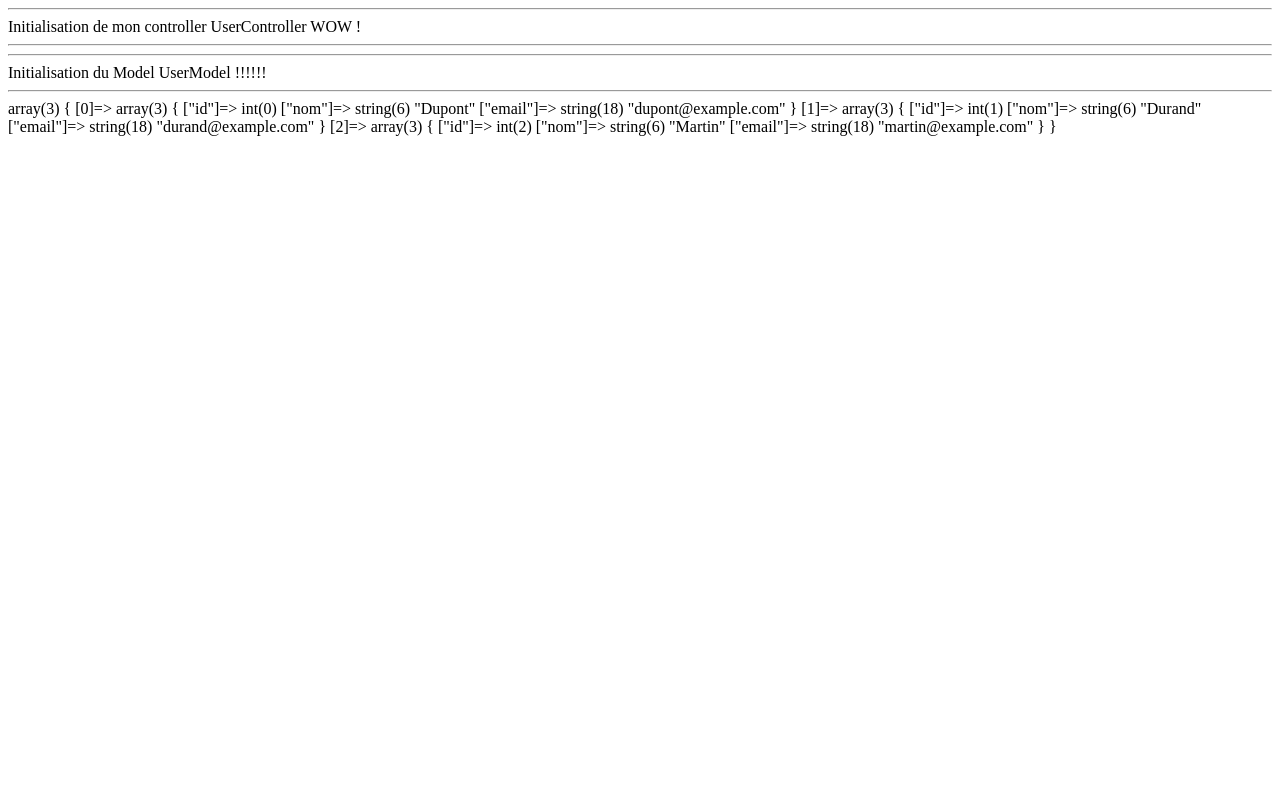
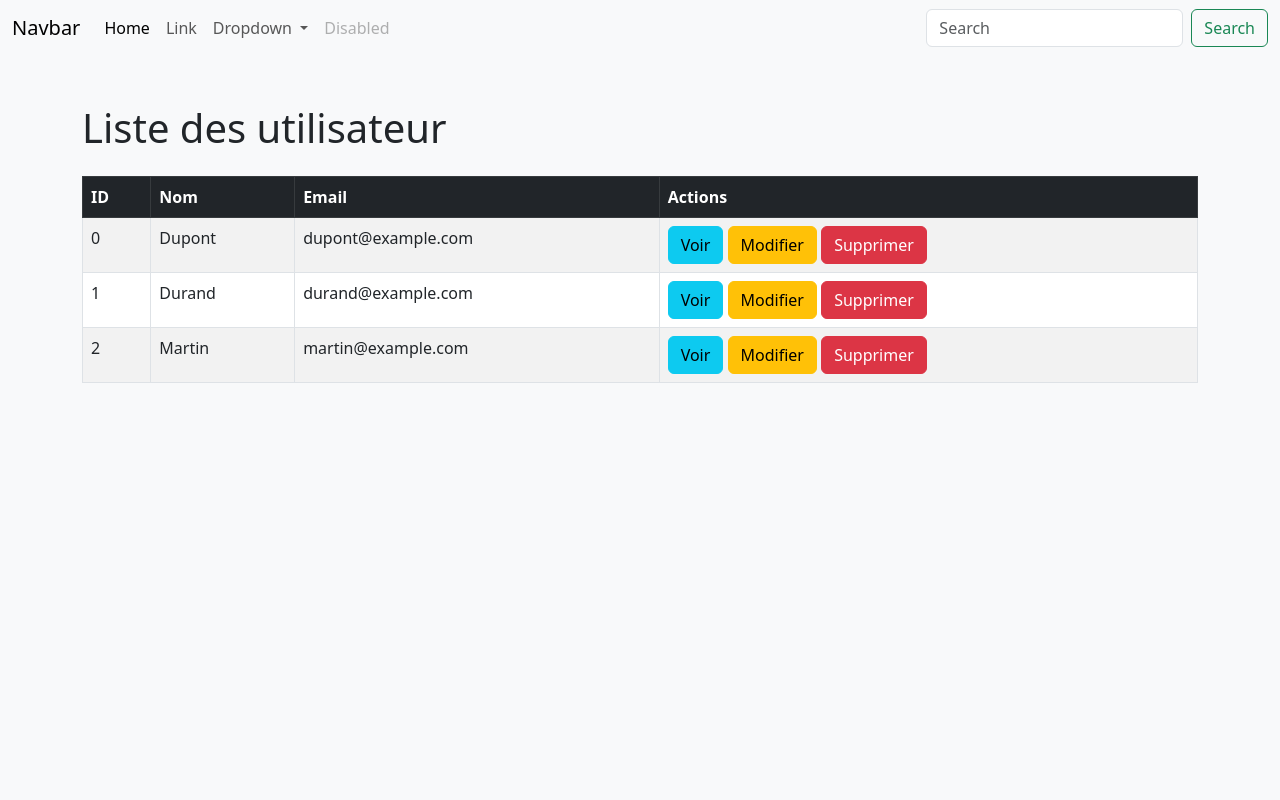
Before and after one commit to Pierral87/LOKI, a PHP site: page / in a window 1280 px wide. Run offline with PHP 8.4, Linux system fonts and the light colour scheme.

Commit message:
Chapitre 10 MVC presque terminé

```diff
--- /dev/null
+++ b/PHPOO/10-MVC/404.php
@@ -0,0 +1 @@
+<h1>404 Vous vous êtes perdu ?</h1>
--- a/PHPOO/10-MVC/index.php
+++ b/PHPOO/10-MVC/index.php
@@ -2,11 +2,26 @@
 
 use ProjetMVC\Controller\UserController;
 
+// Ici index.php c'est le point d'entrée de mon architecture
+// L'utilisateur ne bouge pas de page en page, mais c'est le contenu des pages qui vient à lui sur index.php
+
+// On appelle l'autoload de composer
 require("vendor/autoload.php");
 require("inc/config.php");
 
+// On défini ici les controllers qui existent dans notre app pour gérer le routage
+$controllers = ["user", "product"];
+
+// Cette condition me permet de gérer le routage, à savoir, quel Controller est à utiliser et donc qu'est ce que je vais amener comme données à l'utilisateur par rappport à son scénario d'accès à mon site
+if (isset($_GET["ctrl"]) && in_array($_GET["ctrl"], $controllers))
+ {
+    if ($_GET["ctrl"] == "product") $controller = new ProductController;
+    elseif ($_GET["ctrl"] == "user") $controller = new UserController;
+ } else {
+    $controller = new UserController;
+ }
+
 // require("template.php");
 
-$controller = new UserController;
-
+// Après initialisation je lance la méthode handleRequest() de mon Controller qui me permet de comprendre le scénario d'utilisation de mon utilisateur
 $controller->handleRequest();
--- /dev/null
+++ b/PHPOO/10-MVC/login.php
@@ -0,0 +1 @@
+<h1>Login</h1>
--- a/PHPOO/10-MVC/src/Controller/UserController.php
+++ b/PHPOO/10-MVC/src/Controller/UserController.php
@@ -7,14 +7,39 @@ use ProjetMVC\Model\UserModel;
 class UserController
 {
 
+    // Cette prop va contenir un objet de type Model, notre élément qui nous sert à piocher nos données en BDD
     protected $model;
 
     public function __construct()
     {
-        echo "<hr>Initialisation de mon controller UserController WOW ! <hr>";
+        // echo "<hr>Initialisation de mon controller UserController WOW ! <hr>";
+        // J'initialise ici un objet de type UserModel, c'est mon Model qui me sert à me retourner mes données sur les utilisateurs
         $this->model = new UserModel;
     }
 
+    // La méthode render me permet de gérer l'affichage de mes vues
+    public function render($layout, $vue, $parameters = array())
+    {
+
+        // extract() : fonction prédéfinie qui permet de transformer les clés d'un array en variable, qui auront la valeur la clé en question du array
+        // par exemple "title" => "List User"
+        // deviendra
+        // $title = "List User";
+        extract($parameters);
+
+        ob_start(); // On démarre une mise en tampon, pour faire en sorte de ne pas exécuter directement le code au client, mais le mets de côté pour pouvoir le manipuler avant de relacher l'affichage
+
+        require_once "src/View/$vue";
+
+        $content = ob_get_clean(); // Ici on clean la mémoire tampon en "insérant" dans $content tous les éléments chargé depuis le ob_start, à savoir le require de notre vue
+
+        ob_start();
+        require_once "src/View/$layout"; // Appel de la structure de ma page, à ce niveau grâce au ob_get_clean on a bien la var $content qui est définie, j'aurai donc ma page entièrement modélisée
+
+        return ob_end_flush(); // A cette étape, la mise en tampon est terminée et je libère l'affichage pour l'utilisateur
+    }
+
+    // Ici la méthode qui me permet de comprendre les requêtes de l'utilisateur
     public function handleRequest()
     {
         if (isset($_GET["op"])) {
@@ -23,13 +48,30 @@ class UserController
             $op = null;
         }
 
+        if (isset($_GET["id"])) {
+            $id = $_GET["id"];
+        } else {
+            $id = null;
+        }
+
         try {
+            // S'il a demandé à voir un utilisateur
             if ($op == "select") {
-                $this->select();
-            } elseif ($op == "update") {
+                $this->select($id);
+            }
+            // S'il a demandé à ajouter un user
+            elseif ($op == "add") {
+                $this->add();
+            }
+            // S'il a demandé à modifier un user
+            elseif ($op == "update") {
+                var_dump($_GET);
                 $this->update();
-            } elseif ($op == "delete") {
+            }
+            // S'il a demandé à supprimer un utilisateur
+            elseif ($op == "delete") {
                 $this->delete();
+            // Sinon, on affiche tout
             } else {
                 $this->selectAll();
             }
@@ -39,9 +81,32 @@ class UserController
         }
     }
 
+    // Ci-dessous la méthode me permettant de gérer la demande d'affichage de tous les utilisateurs
     public function selectAll()
     {
+        // J'appelle mon model pour lui demander de me retourner tous les utilisateurs de ma base (mon array)
         $data = $this->model->modelSelectAll();
-        var_dump($data);
+        // var_dump($data);
+        // require("templateListUser.php");
+        // $title = "Liste des utilisateurs";
+        // $content = require("src/View/ListUser.php");
+        // require("src/View/layout.php");
+
+        // J'appelle la méthode render qui me permet de gérer l'affichage de mon contenu
+        // Je transmet :
+            // le layout, c'est la structure de la page
+            // la vue, c'est le contenu de la page qui sera inséré dans le layout
+            // les params, ce sont les différentes données dont j'ai besoin pour mener à bien l'affichage de ma vue et mon layout
+                // Ici je transmet le titre de la page (changeant à chaque scénario) ainsi que les data reçus du Model
+        $this->render("layout.php", "ListUser.php",
+        [
+            "title" => "Liste des utilisateur",
+            "data" => $data
+        ]);
+    }
+
+    public function select($id)
+    {
+        // Je dois lancer la méthode selectOneModel($id)
     }
 }
--- a/PHPOO/10-MVC/src/Model/UserModel.php
+++ b/PHPOO/10-MVC/src/Model/UserModel.php
@@ -3,17 +3,27 @@ namespace ProjetMVC\Model;
 
 class UserModel
 {
+    // Ici la props contient la totalité de mon array (normalement on stocke ici l'objet représentant la bdd)
     protected $users;
 
     public function __construct()
     {
-        echo "<hr>Initialisation du Model UserModel !!!!!! <hr>";
+        // echo "<hr>Initialisation du Model UserModel !!!!!! <hr>";
+
+        // J'initialise ici normalement la création de l'objet BDD, dans notre cas, on récupère les valeurs venant de la session
         $this->users = $_SESSION["users"];
     }
 
     public function modelSelectAll()
     {
+        // Je fais un return de la totalité des données
         return $this->users;
     }
 
+    public function selectOneModel($id)
+    {
+
+        // return du seul user ayant cet id
+    }
+
 }
--- /dev/null
+++ b/PHPOO/10-MVC/src/View/ListUser.php
@@ -0,0 +1,24 @@
+<table class="table table-bordered table-striped">
+    <thead class="table-dark">
+        <tr>
+            <th>ID</th>
+            <th>Nom</th>
+            <th>Email</th>
+            <th>Actions</th>
+        </tr>
+    </thead>
+    <tbody>
+        <?php foreach ($data as $user) :  ?>
+            <tr>
+                <td><?= $user['id'] ?></td>
+                <td><?= $user['nom'] ?></td>
+                <td><?= $user['email'] ?></td>
+                <td>
+                    <a href="2-exoUser.php?action=voir&id=<?= $user['id'] ?>" class="btn btn-info">Voir</a>
+                    <a href="2-exoUser.php?action=modifier&id=<?= $user['id'] ?>" class="btn btn-warning">Modifier</a>
+                    <a href="2-exoUser.php?action=supprimer&id=<?= $user['id'] ?>" class="btn btn-danger">Supprimer</a>
+                </td>
+            </tr>
+        <?php endforeach; ?>
+    </tbody>
+</table>
--- /dev/null
+++ b/PHPOO/10-MVC/src/View/layout.php
@@ -0,0 +1,54 @@
+<!DOCTYPE html>
+<html lang="fr">
+<head>
+    <meta charset="UTF-8">
+    <meta name="viewport" content="width=device-width, initial-scale=1.0">
+    <title>Gestion des utilisateurs</title>
+    <link href="https://cdn.jsdelivr.net/npm/bootstrap@5.3.0/dist/css/bootstrap.min.css" rel="stylesheet">
+</head>
+<body class="bg-light">
+<nav class="navbar navbar-expand-lg bg-body-tertiary">
+  <div class="container-fluid">
+    <a class="navbar-brand" href="#">Navbar</a>
+    <button class="navbar-toggler" type="button" data-bs-toggle="collapse" data-bs-target="#navbarSupportedContent" aria-controls="navbarSupportedContent" aria-expanded="false" aria-label="Toggle navigation">
+      <span class="navbar-toggler-icon"></span>
+    </button>
+    <div class="collapse navbar-collapse" id="navbarSupportedContent">
+      <ul class="navbar-nav me-auto mb-2 mb-lg-0">
+        <li class="nav-item">
+          <a class="nav-link active" aria-current="page" href="#">Home</a>
+        </li>
+        <li class="nav-item">
+          <a class="nav-link" href="#">Link</a>
+        </li>
+        <li class="nav-item dropdown">
+          <a class="nav-link dropdown-toggle" href="" role="button" data-bs-toggle="dropdown" aria-expanded="false">
+            Dropdown
+          </a>
+          <ul class="dropdown-menu">
+            <li><a class="dropdown-item" href="#">Action</a></li>
+            <li><a class="dropdown-item" href="#">Another action</a></li>
+            <li><hr class="dropdown-divider"></li>
+            <li><a class="dropdown-item" href="#">Something else here</a></li>
+          </ul>
+        </li>
+        <li class="nav-item">
+          <a class="nav-link disabled" aria-disabled="true">Disabled</a>
+        </li>
+      </ul>
+      <form class="d-flex" role="search">
+        <input class="form-control me-2" type="search" placeholder="Search" aria-label="Search">
+        <button class="btn btn-outline-success" type="submit">Search</button>
+      </form>
+    </div>
+  </div>
+</nav>
+    <div class="container my-5">
+        <h1 class="mb-4"><?= $title ?></h1>
+
+                <?= $content ?>
+
+        </div>
+    <script src="https://cdn.jsdelivr.net/npm/bootstrap@5.3.0/dist/js/bootstrap.bundle.min.js"></script>
+</body>
+</html>
```
Also changed, not shown: PHPOO/10-MVC/templateListUser.php (added, +75 -0 lines), PHPOO/10-MVC/.htaccess (added), PHPOO/10-MVC/oldGestionUser.php (renamed from PHPOO/10-MVC/template.php).
